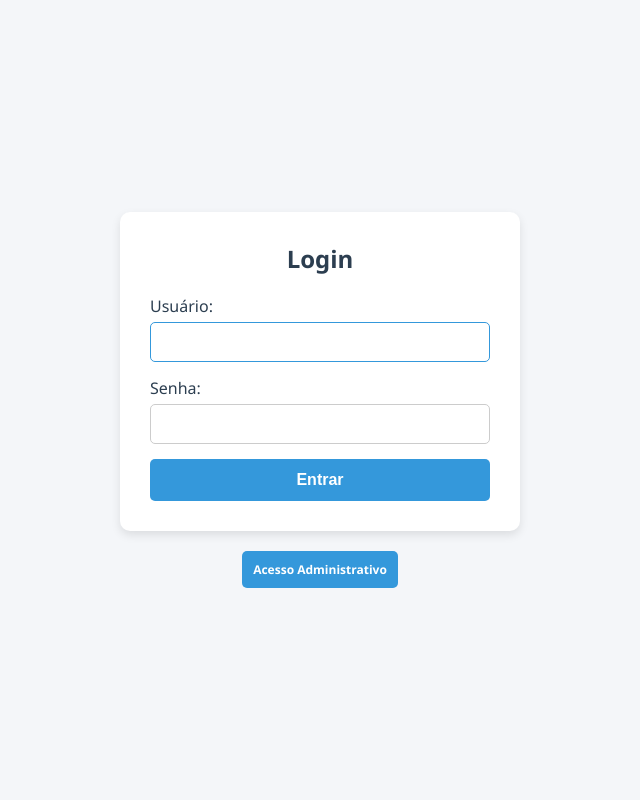
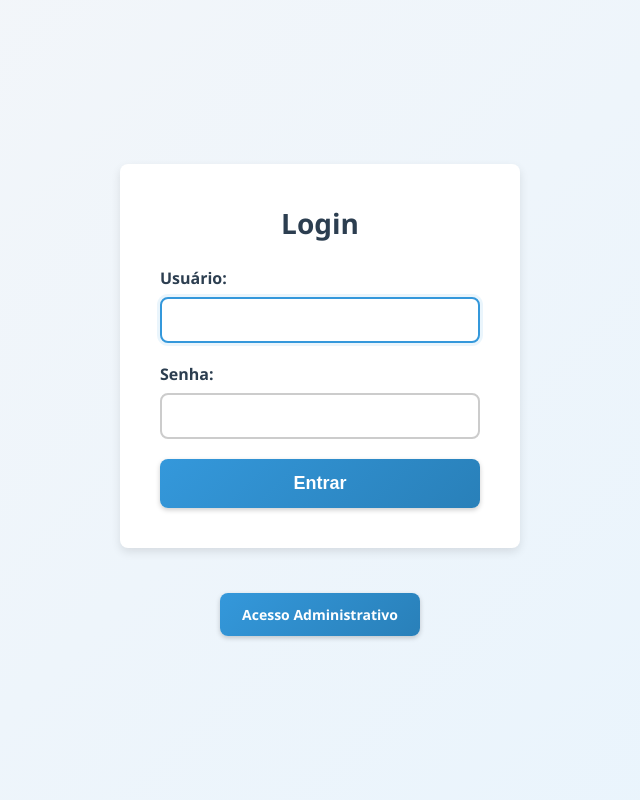
Before and after one commit to caiolpsilva/AgendApp, a Django app: a page that uses reservas/templates/registration/login.html in a window 1280 px wide. Shown: the whole page, without its empty margins (320-960 px from the left). Run offline with Django 5.2, Linux system fonts and the light colour scheme.

Commit message:
atualização nova

```diff
--- a/reservas/static/css/login.css
+++ b/reservas/static/css/login.css
@@ -1,3 +1,18 @@
+/* Variáveis CSS para consistência */
+:root {
+    --primary-color: #3498db;
+    --primary-hover: #2980b9;
+    --secondary-color: #2c3e50;
+    --background-color: #f4f6f9;
+    --card-background: white;
+    --text-color: #333;
+    --text-muted: #555;
+    --border-color: #ccc;
+    --shadow: 0 4px 10px rgba(0, 0, 0, 0.1);
+    --border-radius: 8px;
+    --transition: all 0.3s ease;
+}
+
 /* Reset básico */
 * {
     margin: 0;
@@ -5,11 +20,10 @@
     box-sizing: border-box;
 }
 
-
 body {
     font-family: "Segoe UI", Tahoma, Geneva, Verdana, sans-serif;
-    background-color: #f4f6f9;
-    color: #333;
+    background: linear-gradient(135deg, var(--background-color), #e8f4fd);
+    color: var(--text-color);
     display: flex;
     justify-content: center;
     align-items: center;
@@ -19,67 +33,70 @@ body {
 }
 
 .login-container {
-    background-color: white;
-    padding: 30px;
-    border-radius: 10px;
-    box-shadow: 0 4px 10px rgba(0, 0, 0, 0.1);
+    background-color: var(--card-background);
+    padding: 40px;
+    border-radius: var(--border-radius);
+    box-shadow: var(--shadow);
     width: 100%;
     max-width: 400px;
+    margin-bottom: 20px;
 }
 
 h2 {
     text-align: center;
-    margin-bottom: 20px;
-    color: #2c3e50;
-    font-size: 24px;
+    margin-bottom: 25px;
+    color: var(--secondary-color);
+    font-size: 28px;
+    font-weight: 700;
 }
 
 form p {
-    margin-bottom: 15px;
+    margin-bottom: 20px;
 }
 
 form label {
     display: block;
-    margin-bottom: 5px;
-    font-weight: 500;
-    color: #2c3e50;
+    margin-bottom: 8px;
+    font-weight: 600;
+    color: var(--secondary-color);
+    font-size: 16px;
 }
 
 form input[type="text"],
 form input[type="password"] {
     width: 100%;
-    padding: 10px;
-    border: 1px solid #ccc;
-    border-radius: 5px;
+    padding: 12px 15px;
+    border: 2px solid var(--border-color);
+    border-radius: var(--border-radius);
     font-size: 16px;
-    transition: border-color 0.3s;
+    transition: var(--transition);
 }
 
 form input[type="text"]:focus,
 form input[type="password"]:focus {
-    border-color: #3498db;
+    border-color: var(--primary-color);
     outline: none;
+    box-shadow: 0 0 0 3px rgba(52, 152, 219, 0.1);
 }
 
 button[type="submit"] {
     width: 100%;
-    padding: 12px;
-    background-color: #3498db;
+    padding: 14px;
+    background: linear-gradient(135deg, var(--primary-color), var(--primary-hover));
     color: white;
     border: none;
-    border-radius: 5px;
-    font-size: 16px;
+    border-radius: var(--border-radius);
+    font-size: 18px;
     cursor: pointer;
-    font-weight: bold;
-    transition: background-color 0.3s;
+    font-weight: 700;
+    transition: var(--transition);
+    box-shadow: 0 2px 5px rgba(0, 0, 0, 0.2);
 }
 
-button[type="submit"]:hover {
-    background-color: #2980b9;
-}
+
 
 .admin-acess {
-    margin-top: 20px;
+    margin-top: 25px;
     text-align: center;
     width: 100%;
     max-width: 400px;
@@ -87,19 +104,16 @@ button[type="submit"]:hover {
 
 .admin-button {
     display: inline-block;
-    width: 39%;
-    padding: 10px;
-    background-color: #3498db;
+    width: 50%;
+    padding: 12px;
+    background: linear-gradient(135deg, var(--primary-color), var(--primary-hover));
     color: white;
     border: none;
-    border-radius: 5px;
-    font-size: 12px;
+    border-radius: var(--border-radius);
+    font-size: 14px;
     cursor: pointer;
-    font-weight: bold;
+    font-weight: 600;
     text-decoration: none;
-    transition: background-color 0.3s;
+    transition: var(--transition);
+    box-shadow: 0 2px 5px rgba(0, 0, 0, 0.2);
 }
-
-.admin-button:hover {
-    background-color: #126196;
-}
```
Also changed, not shown: reservas/static/css/excluir_reserva.css (+49 -28 lines), reservas/static/css/form.css (+55 -38 lines), reservas/static/css/index.css (+62 -47 lines), reservas/static/css/style.css (+5 -2 lines), reservas/templates/excluir_reserva.html (+6 -4 lines), README.md, db.sqlite3.
